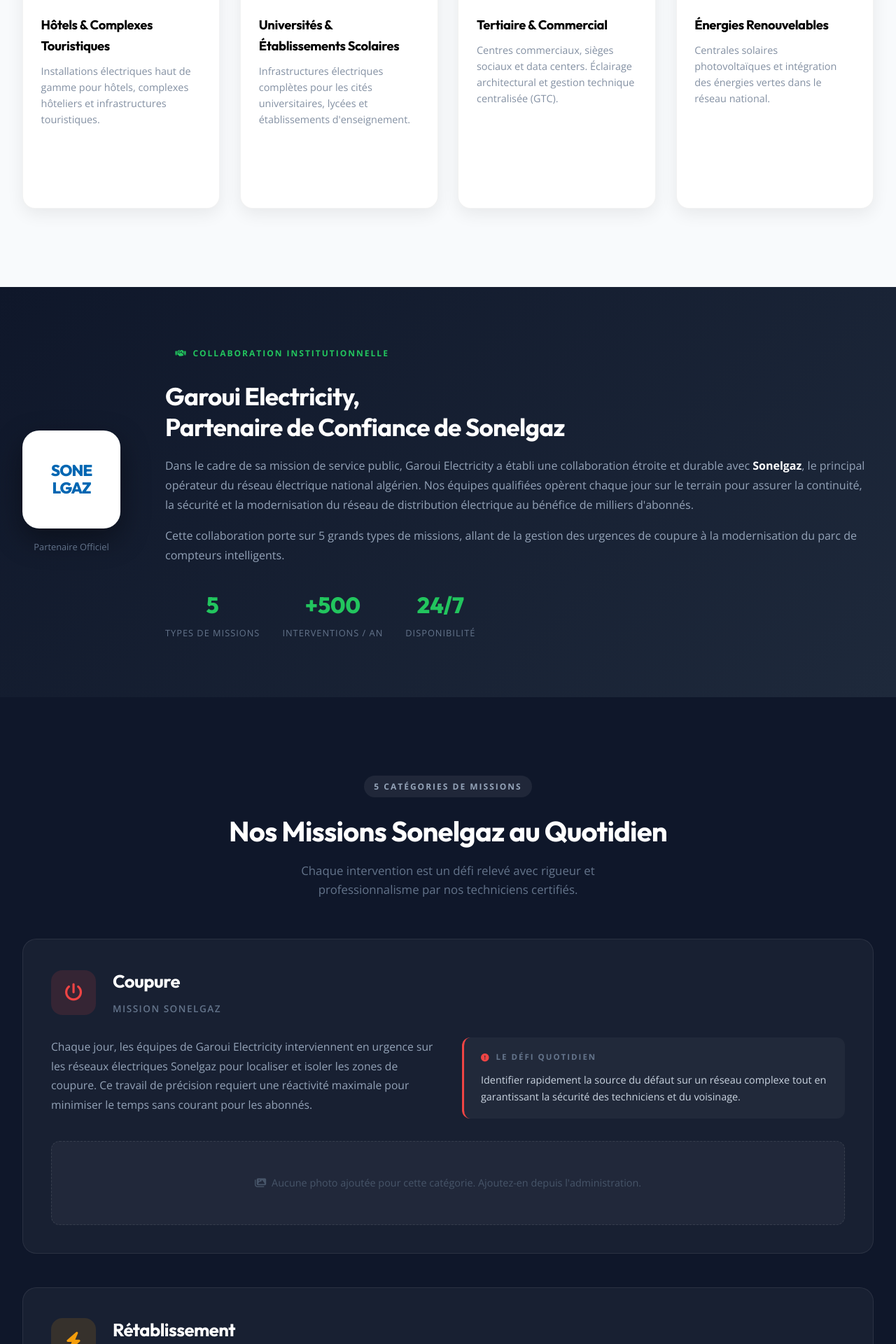
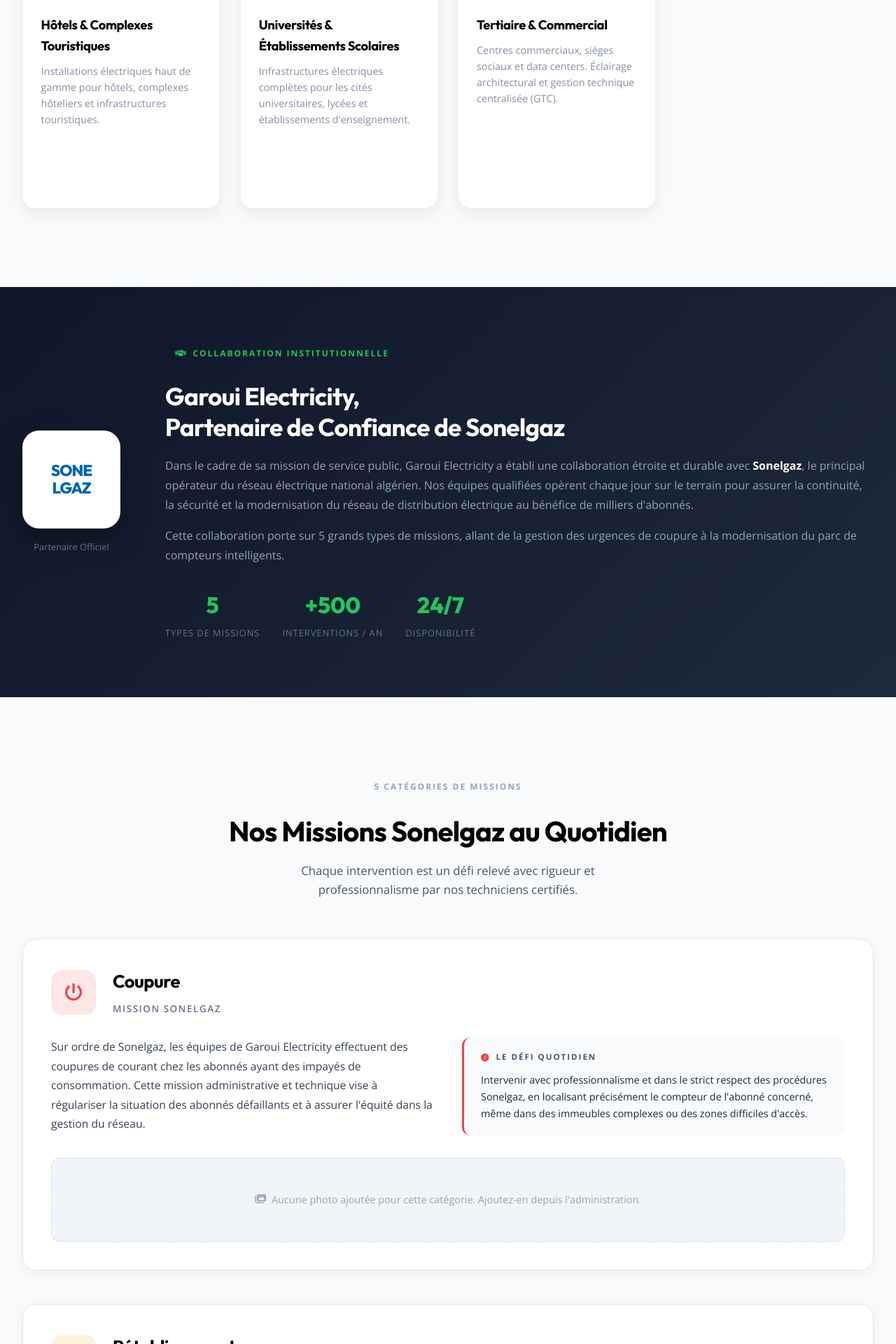
Before and after one commit to kenza-oss/garoui-electricity, a Django app: page /projects/ in a window 1280 px wide. Shown: the part 1729-3649 px from the top of the page at 70% size. Run offline with Django 5.2, Linux system fonts and the light colour scheme; data comes from the database, SQL or seed files in the repository; data that the repository does not hold is empty.

Commit message:
fix: Corrections page Realisations - hero gauche, missions clair, coupure, CO, secteurs

```diff
--- a/projects/views.py
+++ b/projects/views.py
@@ -9,8 +9,8 @@ MISSION_CATEGORIES = [
         'label': 'Coupure',
         'icon': 'fas fa-power-off',
         'color': '#ef4444',
-        'description': "Chaque jour, les équipes de Garoui Electricity interviennent en urgence sur les réseaux électriques Sonelgaz pour localiser et isoler les zones de coupure. Ce travail de précision requiert une réactivité maximale pour minimiser le temps sans courant pour les abonnés.",
-        'challenge': "Identifier rapidement la source du défaut sur un réseau complexe tout en garantissant la sécurité des techniciens et du voisinage.",
+        'description': "Sur ordre de Sonelgaz, les équipes de Garoui Electricity effectuent des coupures de courant chez les abonnés ayant des impayés de consommation. Cette mission administrative et technique vise à régulariser la situation des abonnés défaillants et à assurer l'équité dans la gestion du réseau.",
+        'challenge': "Intervenir avec professionnalisme et dans le strict respect des procédures Sonelgaz, en localisant précisément le compteur de l'abonné concerné, même dans des immeubles complexes ou des zones difficiles d'accès.",
     },
     {
         'key': 'retablissement',
@@ -30,7 +30,7 @@ MISSION_CATEGORIES = [
     },
     {
         'key': 'detecteur_co',
-        'label': 'Détecteur CO',
+        'label': 'Installation des Détecteurs de Monoxyde de Carbone',
         'icon': 'fas fa-wind',
         'color': '#8b5cf6',
         'description': "Dans le cadre du programme national de sécurité domestique, Garoui Electricity déploie des détecteurs de monoxyde de carbone dans les foyers. Cette mission de prévention contribue directement à la protection des vies humaines contre ce danger invisible.",
--- a/templates/projects/project_list.html
+++ b/templates/projects/project_list.html
@@ -26,10 +26,10 @@
     }
     .real-hero h1 {
         font-family: 'Outfit', sans-serif; font-size: clamp(2.4rem,6vw,4rem);
-        color: white; line-height: 1.15; margin-bottom: 1.2rem; font-weight: 700;
+        color: white; line-height: 1.15; margin-bottom: 1.2rem; font-weight: 300;
     }
-    .real-hero h1 span { color: var(--primary); }
-    .real-hero p { color: #94a3b8; font-size: 1.15rem; max-width: 620px; line-height: 1.7; font-weight: 300; }
+    .real-hero h1 span { color: white; }
+    .real-hero p { color: rgba(255,255,255,.75); font-size: 1.1rem; max-width: 620px; line-height: 1.8; font-weight: 300; }
 
     /* ─── Sectors ─── */
     .sectors-section { padding: 7rem 0; background: #f8fafc; }
@@ -123,20 +123,21 @@
     .s-stat .lbl { color: #64748b; font-size: .8rem; text-transform: uppercase; letter-spacing: 1px; }
 
     /* ─── Mission Categories ─── */
-    .missions-section { padding: 7rem 0; background: #0f172a; }
-    .missions-section .section-label h2 { color: white; }
-    .missions-section .section-label p { color: #64748b; }
+    .missions-section { padding: 7rem 0; background: #f8fafc; }
+    .missions-section .section-label h2 { color: var(--dark); }
+    .missions-section .section-label p { color: #475569; }
 
     .mission-card {
-        background: rgba(255,255,255,.04);
-        border: 1px solid rgba(255,255,255,.08);
+        background: white;
+        border: 1px solid #e2e8f0;
         border-radius: 20px;
         padding: 2.5rem;
         margin-bottom: 3rem;
-        transition: border-color .3s;
+        box-shadow: 0 4px 20px rgba(0,0,0,.05);
+        transition: box-shadow .3s, transform .3s;
     }
     .mission-card:last-child { margin-bottom: 0; }
-    .mission-card:hover { border-color: rgba(255,255,255,.18); }
+    .mission-card:hover { box-shadow: 0 12px 35px rgba(0,0,0,.1); transform: translateY(-3px); }
 
     .mission-header {
         display: flex; align-items: center; gap: 1.5rem;
@@ -149,7 +150,7 @@
     }
     .mission-header-text h3 {
         font-family: 'Outfit', sans-serif; font-size: 1.6rem;
-        color: white; font-weight: 700; margin-bottom: .3rem;
+        color: var(--dark); font-weight: 700; margin-bottom: .3rem;
     }
     .mission-header-text .mission-sub {
         color: #64748b; font-size: .85rem; text-transform: uppercase;
@@ -157,17 +158,17 @@
     }
 
     .mission-body { display: grid; grid-template-columns: 1fr 1fr; gap: 2.5rem; margin-bottom: 2rem; }
-    .mission-desc p { color: #94a3b8; font-size: .98rem; line-height: 1.75; font-weight: 300; }
+    .mission-desc p { color: #334155; font-size: .98rem; line-height: 1.75; font-weight: 400; }
     .mission-challenge {
-        background: rgba(255,255,255,.04); border-radius: 12px;
+        background: #f8fafc; border-radius: 12px;
         padding: 1.2rem 1.5rem; border-left: 3px solid;
     }
     .mission-challenge .ch-label {
-        color: #64748b; font-size: .72rem; text-transform: uppercase;
+        color: #475569; font-size: .72rem; text-transform: uppercase;
         letter-spacing: 2px; font-weight: 700; margin-bottom: .7rem;
         display: flex; align-items: center; gap: .5rem;
     }
-    .mission-challenge p { color: #cbd5e1; font-size: .9rem; line-height: 1.65; font-weight: 300; }
+    .mission-challenge p { color: #1e293b; font-size: .9rem; line-height: 1.65; font-weight: 400; }
 
     /* ─── Auto-scroll gallery inside mission card ─── */
     .mission-gallery-wrapper { overflow: hidden; position: relative; }
@@ -186,9 +187,9 @@
     .mission-gallery-item img { width: 100%; height: 100%; object-fit: cover; }
     .no-images-placeholder {
         width: 100%; height: 120px; border-radius: 12px;
-        background: rgba(255,255,255,.04); border: 1px dashed rgba(255,255,255,.1);
+        background: #f1f5f9; border: 1px dashed #cbd5e1;
         display: flex; align-items: center; justify-content: center;
-        color: #475569; font-size: .9rem; gap: .5rem;
+        color: #94a3b8; font-size: .9rem; gap: .5rem;
     }
 
     @keyframes mission-marquee {
@@ -216,9 +217,9 @@
 
 <!-- ═══════════════════ HERO ═══════════════════ -->
 <section class="real-hero">
-    <div class="container real-hero-content">
-        <div class="real-hero-badge"><i class="fas fa-hard-hat"></i> Expertise & Terrain</div>
-        <h1>Nos <span>Réalisations</span><br>& Secteurs d'Activité</h1>
+    <div class="container real-hero-content" style="text-align: left;">
+        <div class="real-hero-badge" style="color: rgba(255,255,255,.7); border-color: rgba(255,255,255,.2);"><i class="fas fa-hard-hat"></i> Expertise &amp; Terrain</div>
+        <h1>Nos Réalisations<br>&amp; Secteurs d'Activité</h1>
         <p>Depuis plus de 10 ans, Garoui Electricity intervient sur le terrain aux côtés de Sonelgaz et déploie son expertise dans tous les secteurs de l'économie algérienne.</p>
     </div>
 </section>
@@ -290,7 +291,7 @@
 
             <div class="sector-card">
                 <div class="sector-card-img">
-                    <img src="https://images.unsplash.com/photo-1523050854058-8df90110c9f1?q=80&w=800" alt="Universités">
+                    <img src="https://images.unsplash.com/photo-1541339907198-e08756dedf3f?q=80&w=800" alt="Universités">
                     <div class="badge">Éducation</div>
                 </div>
                 <div class="sector-card-body">
@@ -310,16 +311,6 @@
                 </div>
             </div>
 
-            <div class="sector-card">
-                <div class="sector-card-img">
-                    <img src="https://images.unsplash.com/photo-1509391366360-2e959784a276?q=80&w=800" alt="Énergies Renouvelables">
-                    <div class="badge">Énergie Verte</div>
-                </div>
-                <div class="sector-card-body">
-                    <h3>Énergies Renouvelables</h3>
-                    <p>Centrales solaires photovoltaïques et intégration des énergies vertes dans le réseau national.</p>
-                </div>
-            </div>
 
         </div>
     </div>
```
